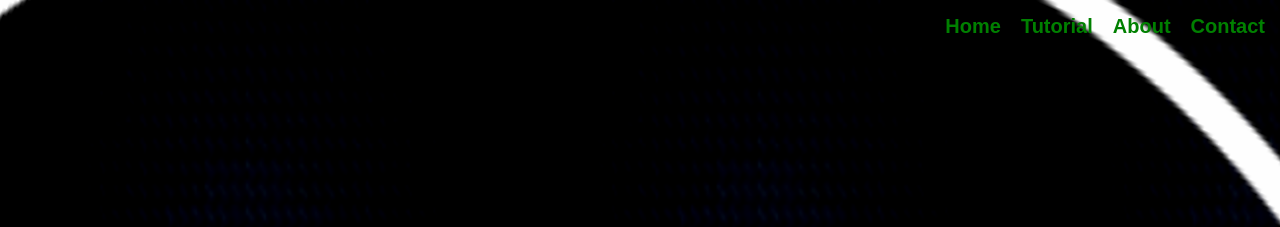
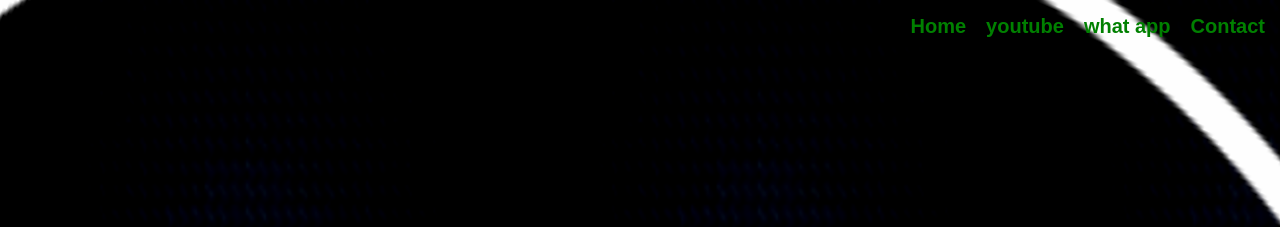
Before and after one commit to Toxx2002/Webads, a plain HTML site: page index.html in a window 1280 px wide. Shown: the top 227 px of the page. Drawn offline with Linux system fonts and the light colour scheme.

Commit message:
Update index.html

```diff
--- a/index.html
+++ b/index.html
@@ -19,8 +19,8 @@
     <div id="container">
       <div id="c2">
         <a href="/index.html" ><h1 class="h1">Home</h1></a>
-        <a href="https://youtube.com/@thulanimthethwa-xl7mw?si=ovS-xZUpbv_2_6L0" ><h1 class="h1"id"a">Tutorial</h1></a>
-        <a href="" ><h1 class="h1"id"a">About</h1></a>
+        <a href="https://youtube.com/@thulanimthethwa-xl7mw?si=ovS-xZUpbv_2_6L0" ><h1 class="h1"id"a">youtube</h1></a>
+        <a href="" ><h1 class="h1"id"a">what app</h1></a>
         <a href=" https://wa.me/27765141756" ><h1 class="h1" id"a">Contact</h1></a>
       </div>
     </div>
```
